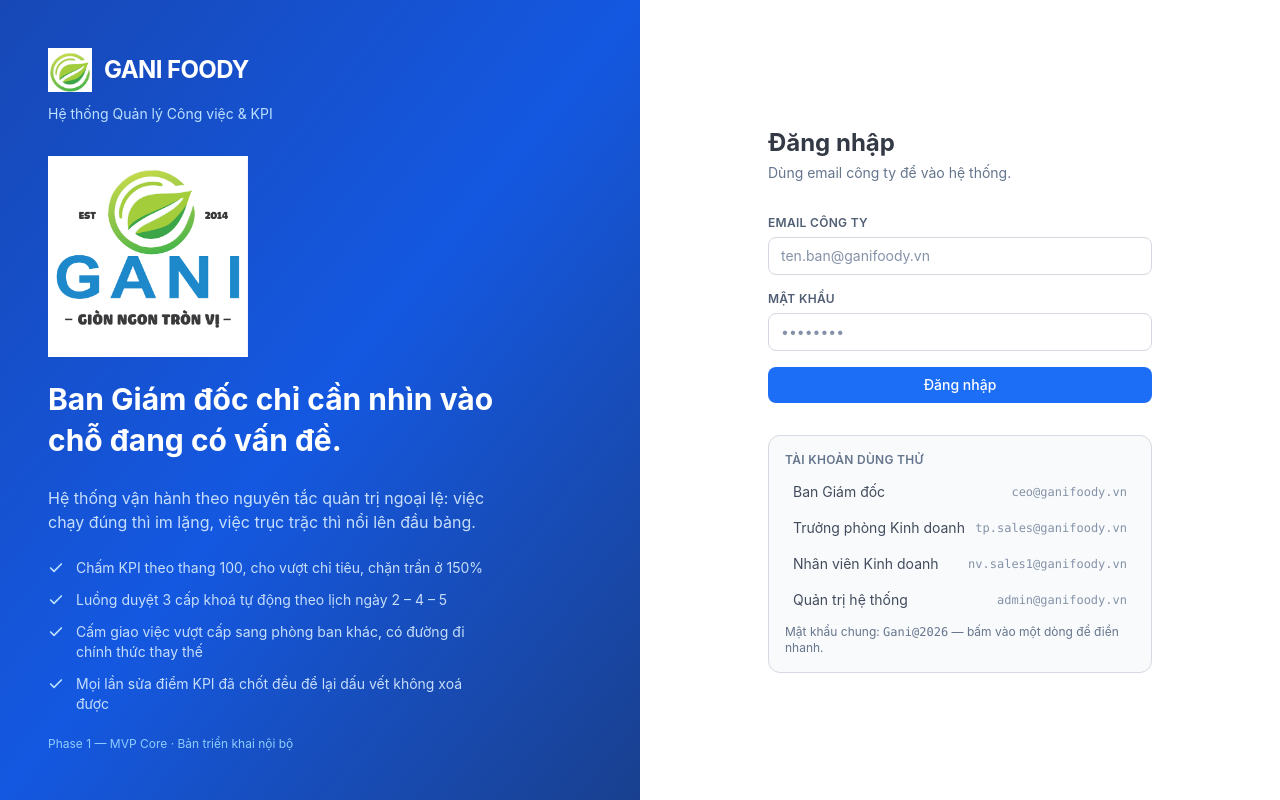
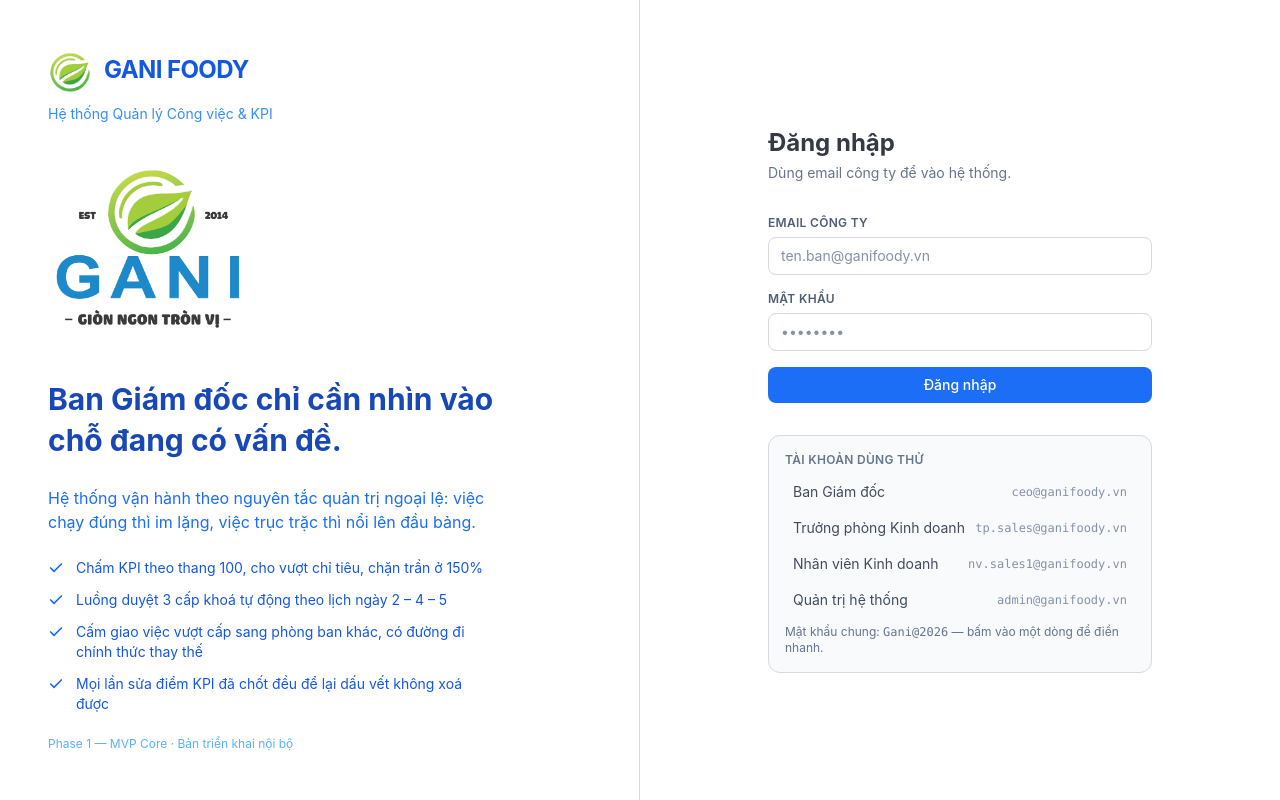
Before and after one commit to hungmk88/gani-kpi-system, a Next.js app: page /login in a window 1280 px wide. Built offline with nearby package versions, Linux system fonts and the light colour scheme; no server answers.

Commit message:
Login page desktop hero: white background, blue text instead of dark gradient
Also added a right-hand border to keep the two-column split visible now
that both panels are white.

```diff
--- a/app/login/page.tsx
+++ b/app/login/page.tsx
@@ -13,13 +13,13 @@
   return (
     <main className="grid min-h-screen lg:grid-cols-2">
       {/* Cột trái: giới thiệu hệ thống */}
-      <section className="hidden flex-col justify-between bg-gradient-to-br from-brand-800 via-brand-700 to-brand-900 p-12 text-white lg:flex">
+      <section className="hidden flex-col justify-between border-r border-ink-200 bg-white p-12 text-brand-800 lg:flex">
         <div>
           <div className="mb-3 flex items-center gap-3">
             <Image src="/logo-mark.png" alt="" width={44} height={44} />
-            <div className="text-2xl font-bold tracking-tight">GANI FOODY</div>
+            <div className="text-2xl font-bold tracking-tight text-brand-700">GANI FOODY</div>
           </div>
-          <div className="text-sm text-brand-200">
+          <div className="text-sm text-brand-500">
             Hệ thống Quản lý Công việc &amp; KPI
           </div>
           <Image
@@ -32,16 +32,16 @@
         </div>
 
         <div className="max-w-md space-y-6">
-          <h1 className="text-3xl leading-snug font-bold">
+          <h1 className="text-3xl leading-snug font-bold text-brand-800">
             Ban Giám đốc chỉ cần nhìn vào chỗ đang có vấn đề.
           </h1>
-          <p className="text-brand-100/90">
+          <p className="text-brand-600">
             Hệ thống vận hành theo nguyên tắc quản trị ngoại lệ: việc chạy đúng
             thì im lặng, việc trục trặc thì nổi lên đầu bảng.
           </p>
-          <ul className="space-y-3 text-sm text-brand-100/90">
+          <ul className="space-y-3 text-sm text-brand-700">
             <li className="flex gap-3">
-              <span className="mt-0.5 text-brand-200">
+              <span className="mt-0.5 text-brand-600">
                 <Check size={16} strokeWidth={2.5} />
               </span>
               <span>
@@ -49,7 +49,7 @@
               </span>
             </li>
             <li className="flex gap-3">
-              <span className="mt-0.5 text-brand-200">
+              <span className="mt-0.5 text-brand-600">
                 <Check size={16} strokeWidth={2.5} />
               </span>
               <span>
@@ -57,7 +57,7 @@
               </span>
             </li>
             <li className="flex gap-3">
-              <span className="mt-0.5 text-brand-200">
+              <span className="mt-0.5 text-brand-600">
                 <Check size={16} strokeWidth={2.5} />
               </span>
               <span>
@@ -66,7 +66,7 @@
               </span>
             </li>
             <li className="flex gap-3">
-              <span className="mt-0.5 text-brand-200">
+              <span className="mt-0.5 text-brand-600">
                 <Check size={16} strokeWidth={2.5} />
               </span>
               <span>
@@ -76,7 +76,7 @@
           </ul>
         </div>
 
-        <div className="text-xs text-brand-300">
+        <div className="text-xs text-brand-400">
           Phase 1 — MVP Core · Bản triển khai nội bộ
         </div>
       </section>
```
